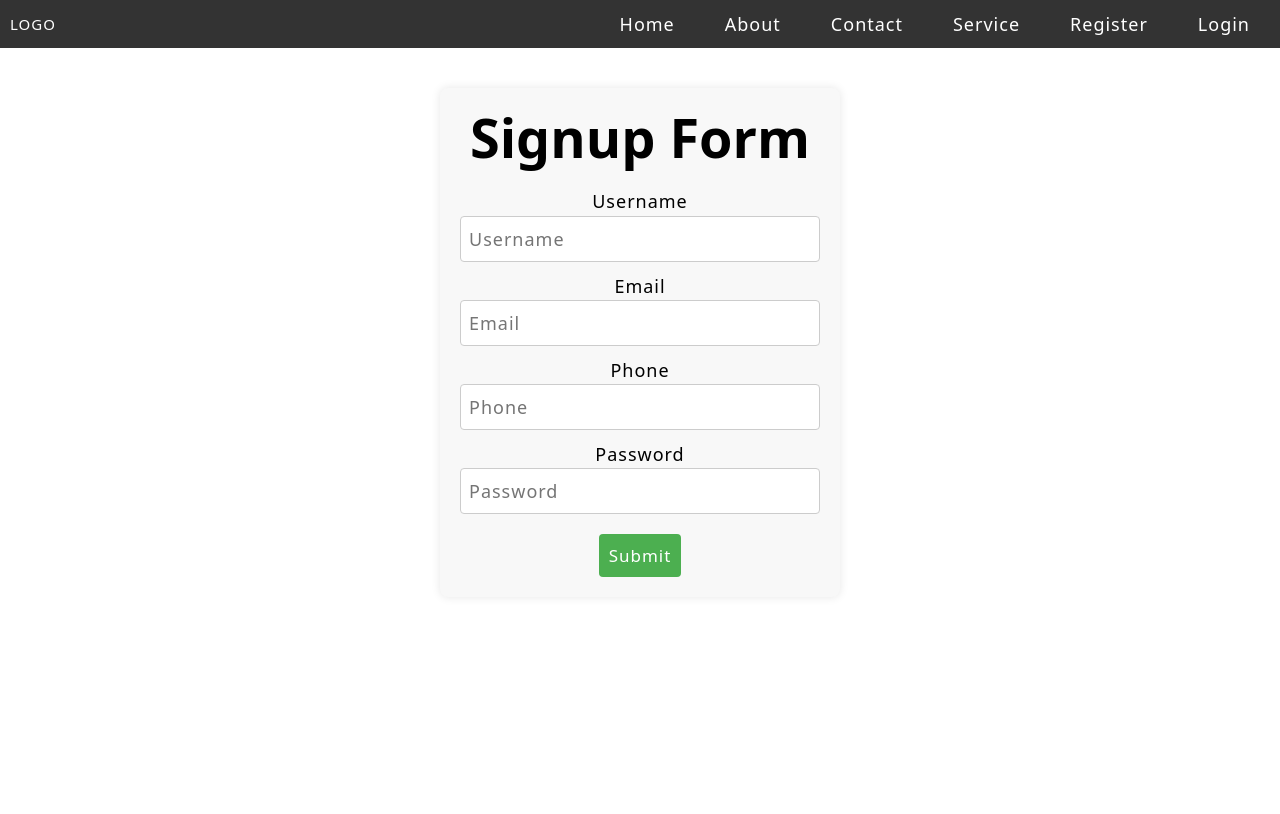
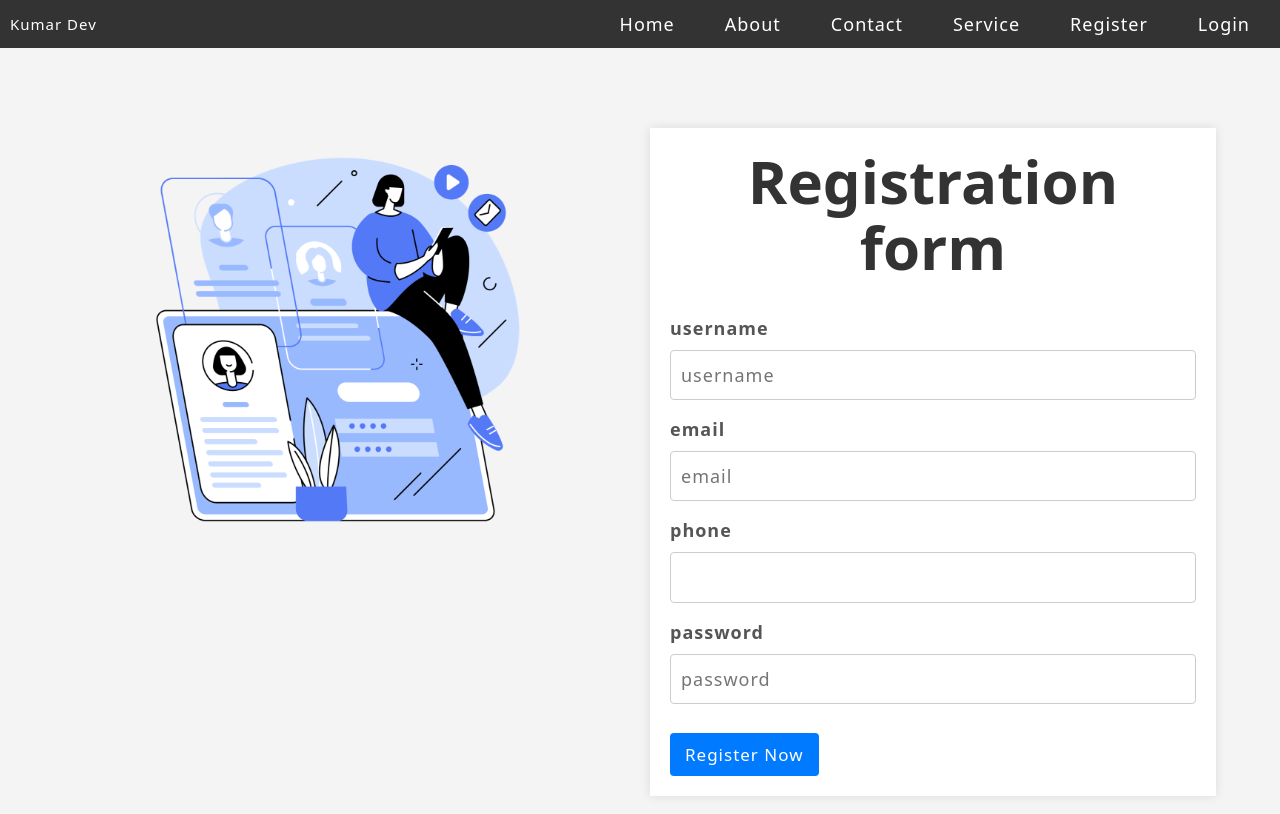
Before and after one commit to kumar-parajuli/Mern2023, a React (Create React App) app: page /register in a window 1280 px wide. Shown: the top 814 px of the page. Built offline with nearby package versions, Linux system fonts and the light colour scheme; no server answers.

Commit message:
UIchanging & maping data from backend in service

```diff
--- a/src/Components/Navebar.js
+++ b/src/Components/Navebar.js
@@ -39,7 +39,7 @@ const Navbar = () => {
       <div style={navStyle}>
         <div>
           <NavLink to="/" style={logoStyle}>
-            LOGO
+            Kumar Dev
           </NavLink>
         </div>
         <nav style={{ display: "flex", justifyContent: "flex-end" }}>
--- a/src/index.css
+++ b/src/index.css
@@ -240,6 +240,70 @@ button {
     }
   }
 }
+/* RegistrationForm.css */
+
+section {
+  background-color: #f4f4f4;
+  padding: 40px 0;
+}
+
+.main-heading {
+  font-size: 2rem;
+  color: #333;
+  text-align: center;
+}
+
+.container {
+  max-width: 1200px;
+  margin: 0 auto;
+}
+
+.grid {
+  display: grid;
+  gap: 20px;
+}
+
+.grid-two-cols {
+  grid-template-columns: 1fr 1fr;
+}
+
+.registration-image img {
+  max-width: 100%;
+  height: auto;
+  display: block;
+  margin: 0 auto;
+}
+
+.registration-form {
+  background-color: #fff;
+  box-shadow: 0 0 10px rgba(0, 0, 0, 0.1);
+  padding: 20px;
+}
+
+label {
+  display: block;
+  margin-bottom: 8px;
+  font-weight: bold;
+  color: #555;
+}
+
+input {
+  width: 100%;
+  padding: 10px;
+  margin-bottom: 15px;
+  border: 1px solid #ccc;
+  border-radius: 4px;
+}
+
+button {
+  background-color: #007bff;
+  color: #fff;
+  padding: 10px 15px;
+  border: none;
+  border-radius: 4px;
+  cursor: pointer;
+}
+
 /* contact section */
 .section-contact {
   & .contact-content {
@@ -281,3 +345,52 @@ button {
     }
   }
 }
+/* Service.css */
+
+.section-services {
+  padding: 40px 0;
+  background-color: #f4f4f4;
+}
+
+.container {
+  max-width: 1200px;
+  margin: 0 auto;
+}
+
+.main-heading {
+  font-size: 6rem;
+  color: #333;
+  text-align: center;
+  margin-bottom: 20px;
+}
+
+.grid {
+  display: grid;
+  gap: 20px;
+}
+
+.grid-three-cols {
+  grid-template-columns: repeat(3, 1fr);
+}
+
+.card {
+  background-color: #fff;
+  box-shadow: 0 0 10px rgba(0, 0, 0, 0.1);
+  padding: 20px;
+}
+
+.card-image img {
+  max-width: 100%;
+  height: auto;
+  display: block;
+  margin: 0 auto 15px;
+}
+
+.card-details {
+  text-align: center;
+}
+
+.grid-two-card {
+  display: grid;
+  gap: 10px;
+}
--- a/src/pages/Home.js
+++ b/src/pages/Home.js
@@ -10,10 +10,10 @@ const Home = () => {
           <div className="container grid grid-two-cols">
             <div className="hero-content">
               <p>We are the World Best IT Company</p>
-              <h1>Welcome to Thapa Technical</h1>
+              <h1>Welcome to Kumar Technical</h1>
               <p>
                 Are you ready to take your business to the next level with
-                cutting-edge IT solutions? Look no further! At Thapa Technical,
+                cutting-edge IT solutions? Look no further! At Kumar Technical,
                 we specialize in providing innovative IT services and solutions
                 tailored to meet your unique needs.
               </p>
--- a/src/pages/Register.js
+++ b/src/pages/Register.js
@@ -39,131 +39,197 @@ const Register = () => {
         setUser({ username: "", email: "", phone: "", password: "" });
         navigate("/login");
       } else {
-        alert(
-          res_data.extraDetails ? res_data.extraDetails : res_data.message
-        );
+        alert(res_data.extraDetails ? res_data.extraDetails : res_data.message);
       }
     } catch (error) {
       console.log("register", error);
     }
   };
   return (
-    <div style={{ textAlign: "center", padding: "20px" }}>
-      <div style={{ marginBottom: "20px" }}></div>
-      <div
-        style={{
-          maxWidth: "400px",
-          margin: "auto",
-          backgroundColor: "#f8f8f8",
-          padding: "20px",
-          borderRadius: "8px",
-          boxShadow: "0 0 10px rgba(0, 0, 0, 0.1)",
-        }}>
-        <h1 style={{ marginBottom: "20px" }}>Signup Form</h1>
+    // <div style={{ textAlign: "center", padding: "20px" }}>
+    //   <div style={{ marginBottom: "20px" }}></div>
+    //   <div
+    //     style={{
+    //       maxWidth: "400px",
+    //       margin: "auto",
+    //       backgroundColor: "#f8f8f8",
+    //       padding: "20px",
+    //       borderRadius: "8px",
+    //       boxShadow: "0 0 10px rgba(0, 0, 0, 0.1)",
+    //     }}>
+    //     <h1 style={{ marginBottom: "20px" }}>Registration Form</h1>
+    //     <form onSubmit={handleSubmit}>
+    //       <label htmlFor="username">Username</label>
+    //       <input
+    //         name="username"
+    //         type="text"
+    //         id="username"
+    //         placeholder="Username"
+    //         required
+    //         autoComplete="off"
+    //         value={user.username}
+    //         // onChange={handleInput}
+    //         onChange={(e) => setUser({ ...user, username: e.target.value })}
+    //         style={{
+    //           width: "100%",
+    //           padding: "8px",
+    //           marginBottom: "10px",
+    //           boxSizing: "border-box",
+    //           borderRadius: "4px",
+    //           border: "1px solid #ccc",
+    //         }}
+    //       />
+    //       <br />
+
+    //       <label htmlFor="email">Email</label>
+    //       <input
+    //         name="email"
+    //         type="text"
+    //         id="email"
+    //         placeholder="Email"
+    //         required
+    //         autoComplete="off"
+    //         value={user.email}
+    //         onChange={handleInput}
+    //         // onChange={(e) => setUser({ ...user, email: e.target.value })}
+    //         style={{
+    //           width: "100%",
+    //           padding: "8px",
+    //           marginBottom: "10px",
+    //           boxSizing: "border-box",
+    //           borderRadius: "4px",
+    //           border: "1px solid #ccc",
+    //         }}
+    //       />
+    //       <br />
+
+    //       <label htmlFor="phone">Phone</label>
+    //       <input
+    //         name="phone"
+    //         type="text"
+    //         id="phone"
+    //         placeholder="Phone"
+    //         required
+    //         autoComplete="off"
+    //         value={user.phone}
+    //         onChange={handleInput}
+    //         // onChange={(e) => setUser({ ...user, phone: e.target.value })}
+    //         style={{
+    //           width: "100%",
+    //           padding: "8px",
+    //           marginBottom: "10px",
+    //           boxSizing: "border-box",
+    //           borderRadius: "4px",
+    //           border: "1px solid #ccc",
+    //         }}
+    //       />
+    //       <br />
+
+    //       <label htmlFor="password">Password</label>
+    //       <input
+    //         name="password"
+    //         type="password"
+    //         id="password"
+    //         placeholder="Password"
+    //         required
+    //         autoComplete="off"
+    //         value={user.password}
+    //         onChange={handleInput}
+    //         // onChange={(e) => setUser({ ...user, password: e.target.value })}
+    //         style={{
+    //           width: "100%",
+    //           padding: "8px",
+    //           marginBottom: "20px",
+    //           boxSizing: "border-box",
+    //           borderRadius: "4px",
+    //           border: "1px solid #ccc",
+    //         }}
+    //       />
+    //       <br />
+
+    //       <button
+    //         type="submit"
+    //         style={{
+    //           padding: "10px",
+    //           background: "#4caf50",
+    //           color: "#fff",
+    //           border: "none",
+    //           borderRadius: "4px",
+    //           cursor: "pointer",
+    //         }}>
+    //         Register Now
+    //       </button>
+    //     </form>
+    //   </div>
+    // </div>
+    <>
+      <section>
+        <main>
+          <div className="section-registration">
+            <div className="container grid grid-two-cols">
+              <div className="registration-image reg-img">
+                <img
+                  src="/images/register.png"
+                  alt="a nurse with a cute look"
+                  width="400"
+                  height="500"
+                />
+              </div>
+              {/* our main registration code  */}
+              <div className="registration-form">
+                <h1 className="main-heading mb-3">Registration form</h1>
+                <br />
                 <form onSubmit={handleSubmit}>
-          <label htmlFor="username">Username</label>
+                  <div>
+                    <label htmlFor="username">username</label>
                     <input
+                      type="text"
                       name="username"
+                      value={user.username}
+                      onChange={handleInput}
+                      placeholder="username"
+                    />
+                  </div>
+                  <div>
+                    <label htmlFor="email">email</label>
+                    <input
                       type="text"
-            id="username"
-            placeholder="Username"
-            required
-            autoComplete="off"
-            value={user.username}
-            // onChange={handleInput}
-            onChange={(e) => setUser({ ...user, username: e.target.value })}
-            style={{
-              width: "100%",
-              padding: "8px",
-              marginBottom: "10px",
-              boxSizing: "border-box",
-              borderRadius: "4px",
-              border: "1px solid #ccc",
-            }}
-          />
-          <br />
-
-          <label htmlFor="email">Email</label>
-          <input
                       name="email"
-            type="text"
-            id="email"
-            placeholder="Email"
-            required
-            autoComplete="off"
                       value={user.email}
                       onChange={handleInput}
-            // onChange={(e) => setUser({ ...user, email: e.target.value })}
-            style={{
-              width: "100%",
-              padding: "8px",
-              marginBottom: "10px",
-              boxSizing: "border-box",
-              borderRadius: "4px",
-              border: "1px solid #ccc",
-            }}
+                      placeholder="email"
                     />
-          <br />
-
-          <label htmlFor="phone">Phone</label>
+                  </div>
+                  <div>
+                    <label htmlFor="phone">phone</label>
                     <input
+                      type="number"
                       name="phone"
-            type="text"
-            id="phone"
-            placeholder="Phone"
-            required
-            autoComplete="off"
                       value={user.phone}
                       onChange={handleInput}
-            // onChange={(e) => setUser({ ...user, phone: e.target.value })}
-            style={{
-              width: "100%",
-              padding: "8px",
-              marginBottom: "10px",
-              boxSizing: "border-box",
-              borderRadius: "4px",
-              border: "1px solid #ccc",
-            }}
                     />
-          <br />
-
-          <label htmlFor="password">Password</label>
+                  </div>
+                  <div>
+                    <label htmlFor="password">password</label>
                     <input
+                      type="password"
                       name="password"
-            type="password"
-            id="password"
-            placeholder="Password"
-            required
-            autoComplete="off"
                       value={user.password}
                       onChange={handleInput}
-            // onChange={(e) => setUser({ ...user, password: e.target.value })}
-            style={{
-              width: "100%",
-              padding: "8px",
-              marginBottom: "20px",
-              boxSizing: "border-box",
-              borderRadius: "4px",
-              border: "1px solid #ccc",
-            }}
+                      placeholder="password"
                     />
+                  </div>
                   <br />
-
-          <button
-            type="submit"
-            style={{
-              padding: "10px",
-              background: "#4caf50",
-              color: "#fff",
-              border: "none",
-              borderRadius: "4px",
-              cursor: "pointer",
-            }}>
-            Submit
+                  <button type="submit" className="btn btn-submit">
+                    Register Now
                   </button>
                 </form>
               </div>
             </div>
+          </div>
+        </main>
+      </section>
+    </>
   );
 };
 
--- a/src/pages/Service.js
+++ b/src/pages/Service.js
@@ -1,7 +1,36 @@
 import React from "react";
+import { useAuth } from "../store/auth";
+const Service = () => {
+  const { services } = useAuth();
 
-const Service = () => {
-  return <div>Service</div>;
+  console.log(services);
+  return (
+    <section className="section-services">
+      <div className="container">
+        <h1 className="main-heading">Services</h1>
+      </div>
+      <div className="container grid grid-three-cols">
+        {services.data.map((curElem, index) => {
+          const { price, description, provider, service } = curElem;
+          return (
+            <div className="card" key={index}>
+              <div className="card-image">
+                <img src="/images/design.png" alt="desginer" width="200" />
+              </div>
+              <div className="card-details">
+                <div className="grid grid-two-card">
+                  <p>{provider}</p>
+                  <p>{price}</p>
+                </div>
+                <h2>{service}</h2>
+                <p>{description}</p>
+              </div>
+            </div>
+          );
+        })}
+      </div>
+    </section>
+  );
 };
 
 export default Service;
--- a/src/store/auth.js
+++ b/src/store/auth.js
@@ -6,6 +6,8 @@ export const AuthContext = createContext();
 export const AuthProvider = ({ children }) => {
   const [token, setToken] = useState(localStorage.getItem("token"));
   const [user, setUser] = useState("");
+  const [services, setServices] = useState("");
+
   //reuseable function
   const storeTokenInLS = (serverToken) => {
     return localStorage.setItem("token", serverToken);
@@ -25,6 +27,7 @@ export const AuthProvider = ({ children }) => {
     storeTokenInLS,
     LogoutUser,
     user,
+    services,
   };
 
   //JWT AUTHENTICATION -- TO GET THE CURRENTLY LOGIN USER DATA
@@ -45,7 +48,23 @@ export const AuthProvider = ({ children }) => {
       console.error("Error fetching user data");
     }
   };
+  //to fetch the services data from the database
+  const getServiceData = async () => {
+    try {
+      const response = await fetch("http://localhost:5000/api/data/service", {
+        method: "GET",
+      });
+      if (response.ok) {
+        const data = await response.json();
+        setServices(data);
+        console.log(data);
+      }
+    } catch (error) {
+      console.log(`Services frontend error:${error}`);
+    }
+  };
   useEffect(() => {
+    getServiceData();
     userAuthentication();
   }, []);
 
```
Lines whose indentation alone changed are shown as unchanged.
